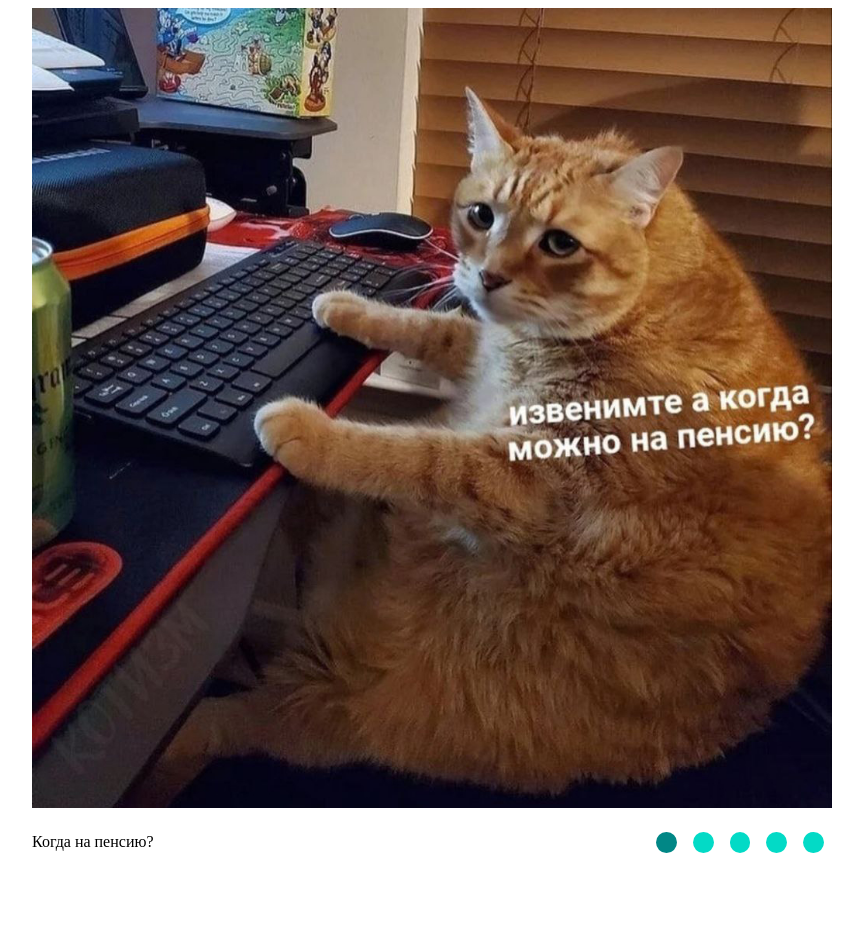
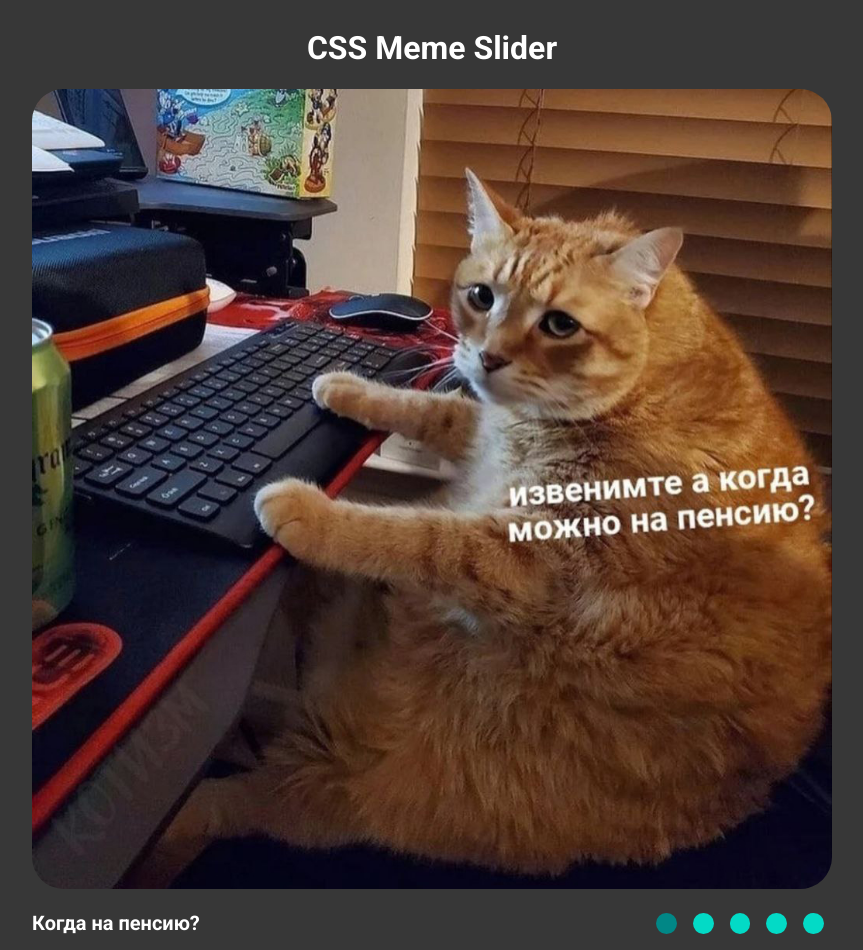
Before and after one commit to 33arsenicum/cssMemeSlider, a plain HTML site: page cssMemeSlider/index.html in a window 1280 px wide. Shown: the whole page, without its empty margins (208-1071 px from the left). Before the commit the page ends 869 px from the top, so only its background shows below. Drawn offline with Linux system fonts and the light colour scheme.

Commit message:
add: font and styles  LANG=en_EN date +'(%a, %b %d, %Y %r)'

```diff
--- a/cssMemeSlider/index.html
+++ b/cssMemeSlider/index.html
@@ -5,10 +5,12 @@
     <meta name="viewport" content="width=device-width, initial-scale=1.0" />
     <title>cssMemeSlider</title>
     <link rel="stylesheet" type="text/css" href="./style.css" />
+    <link href="https://fonts.googleapis.com/css2?family=Roboto:ital,wght@0,100;0,300;0,400;0,500;0,700;0,900;1,100;1,300;1,400;1,500;1,700;1,900&amp;display=swap" rel="stylesheet">
   </head>
   <body>
     <body>
         <div class="container">
+            <h1>CSS Meme Slider</h1>
             <div class="content_holder">
               <div class="button_holder">
                 <input class="button" type="radio" name="switch" id="item1" checked>
--- a/cssMemeSlider/style.css
+++ b/cssMemeSlider/style.css
@@ -1,8 +1,18 @@
+body {
+    font-family: 'Roboto', sans-serif;
+    background-color: #373737;
+    color: #fff;
+}
+
 .container {
     width: 100%;
     max-width: 50rem;
     margin: 0 auto;
     overflow: hidden;
+}
+
+h1 {
+    text-align: center;
 }
 
 .button_holder,
@@ -73,12 +83,16 @@
 
 .item_title{
    min-width: 100%;
+   font-size: 20px;
+   font-weight: 700;
 }
 
 .slider_item {
     min-width: 100%;
     object-fit: cover;
+    border-radius: 2rem;
  }
+
 
 .button_holder:has(#item1:checked)~.slider_holder .slider_carousel,
 .button_holder:has(#item1:checked)~.text_holder .text_carousel {
```
